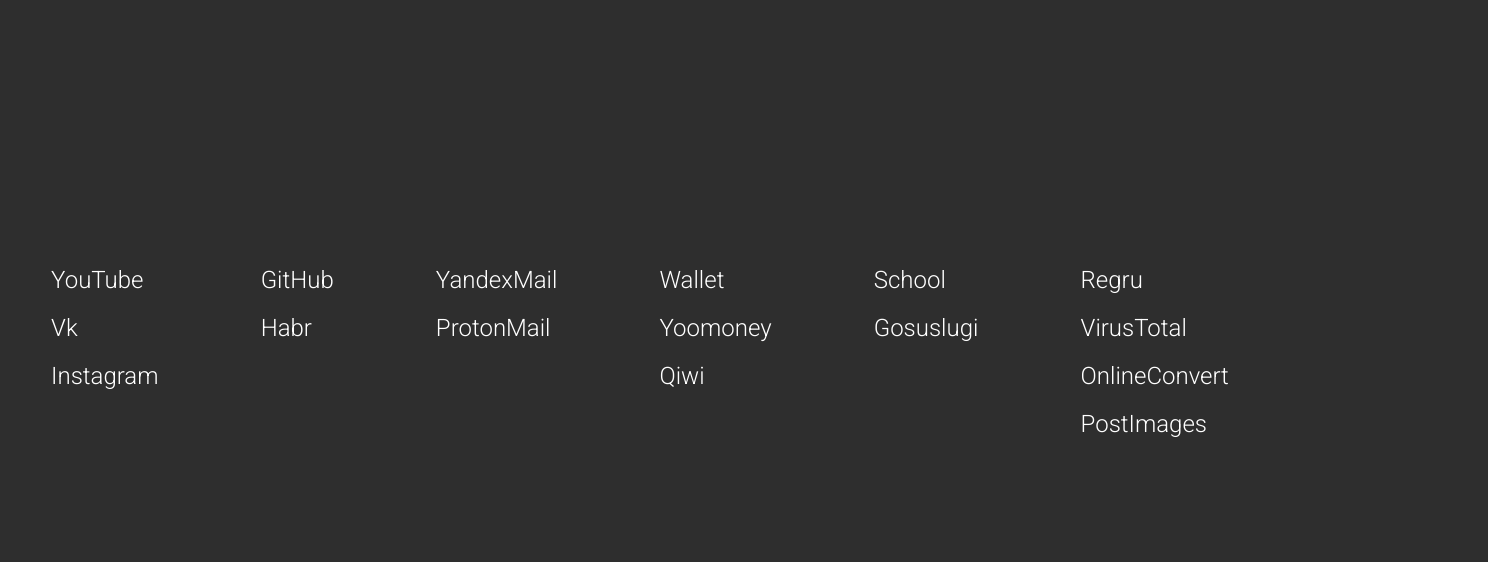
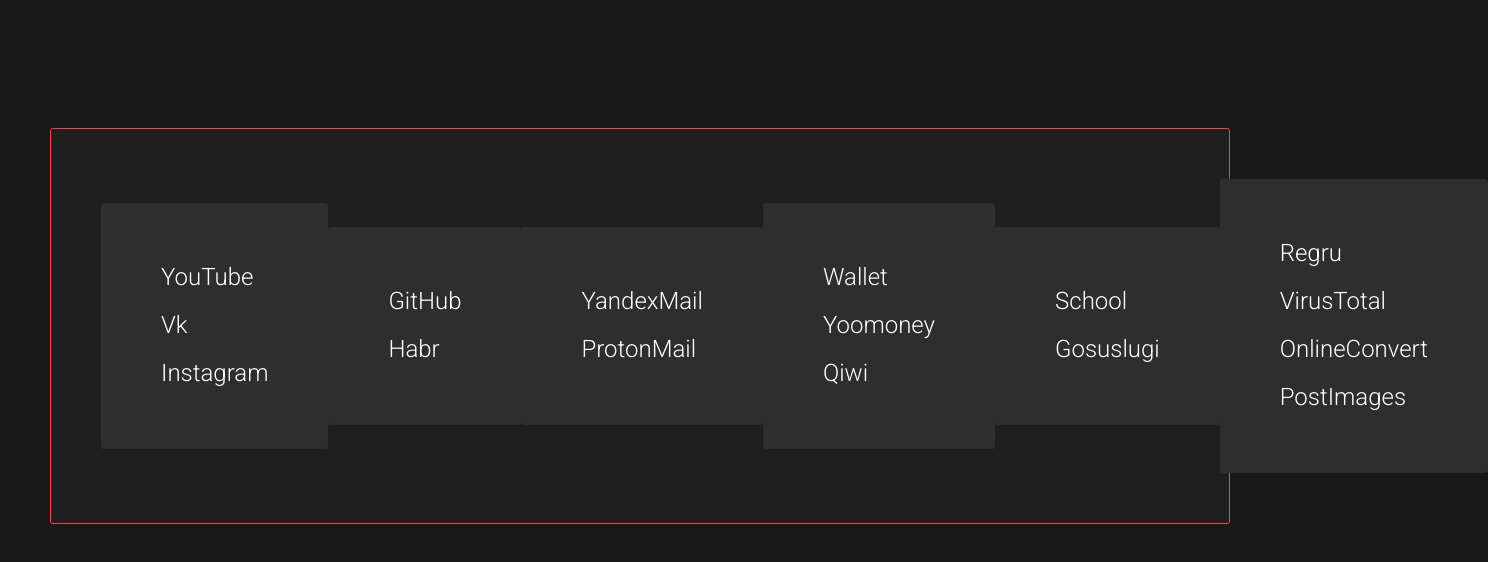
Before and after one commit to tadaborisu/Bookmarks, a plain HTML site: page index.html in a window 1280 px wide. Shown: the whole page, 1488 px wide, since content can reach past the window. Drawn offline with Linux system fonts and the light colour scheme.

Commit message:
Add files via upload

```diff
--- a/index.html
+++ b/index.html
@@ -14,34 +14,41 @@
         <title>Bookmarks</title>
     </head>
     <body>
+
         <div id="container">
             <div class="links">
                 <a href="https://www.youtube.com" target="_blank">YouTube</a>
                 <a href="https://vk.com/tadaborisu" target="_blank">Vk</a>
                 <a href="https://www.instagram.com/tadaborisu" target="_blank">Instagram</a>
+                <hr>
             </div>
             <div class="links">
                 <a href="https://github.com/tadaborisu" target="_blank">GitHub</a>
                 <a href="https://habr.com/ru" target="_blank">Habr</a>
+                <hr>
             </div>
             <div class="links">
                 <a href="https://mail.yandex.ru" target="_blank">YandexMail</a>
                 <a href="https://mail.protonmail.com" target="_blank">ProtonMail</a>
+                <hr>
             </div>
             <div class="links">
                 <a href="https://web.budgetbakers.com/dashboard" target="_blank">Wallet</a>
                 <a href="https://yoomoney.ru" target="_blank">Yoomoney</a>
                 <a href="https://qiwi.com" target="_blank">Qiwi</a>
+                <hr>
             </div>
             <div class="links">
                 <a href="https://school.mosreg.ru/feed" target="_blank">School</a>
                 <a href="https://www.gosuslugi.ru" target="_blank">Gosuslugi</a>
+                <hr>
             </div>
             <div class="links">
                 <a href="https://postimages.org" target="_blank">Regru</a>
                 <a href="https://www.virustotal.com" target="_blank">VirusTotal</a>
                 <a href="https://onlineconvertfree.com" target="_blank">OnlineConvert</a>
                 <a href="https://postimages.org" target="_blank">PostImages</a>
+                <hr>
             </div>
         </div>
     </body>
--- a/style.css
+++ b/style.css
@@ -4,18 +4,25 @@
 }
 
 body{
-    background-color: #2e2e2e;
+    background-color: #181818;
 }
 
 #container{
-    margin-top: 20%;
+    background-color: #1f1f1f;
     display: flex;
-    height: 100%;
+    border: solid 1px #ff3e4a;
+    border-radius: 3px;
+    padding: 50px;
+    margin-top: 10%;
+    margin-left: 50px;
+    margin-right: 50px;
 }
 
 .links{
-    margin-left: auto;
-    margin-right: auto;
+    background-color: #2e2e2e;
+    padding: 50px;
+    border-radius: 3px;
+    margin: auto;
     display: flex;
     flex-direction: column;
 }
@@ -31,3 +38,13 @@
     text-decoration: none;
     color: white;
 }
+
+hr{
+    border: solid 1px #2e2e2e;
+    width: 100%;
+}
+
+.links:hover hr{
+    transition: 0.5s;
+    border: solid 1px#ff3e4a;
+}
```
